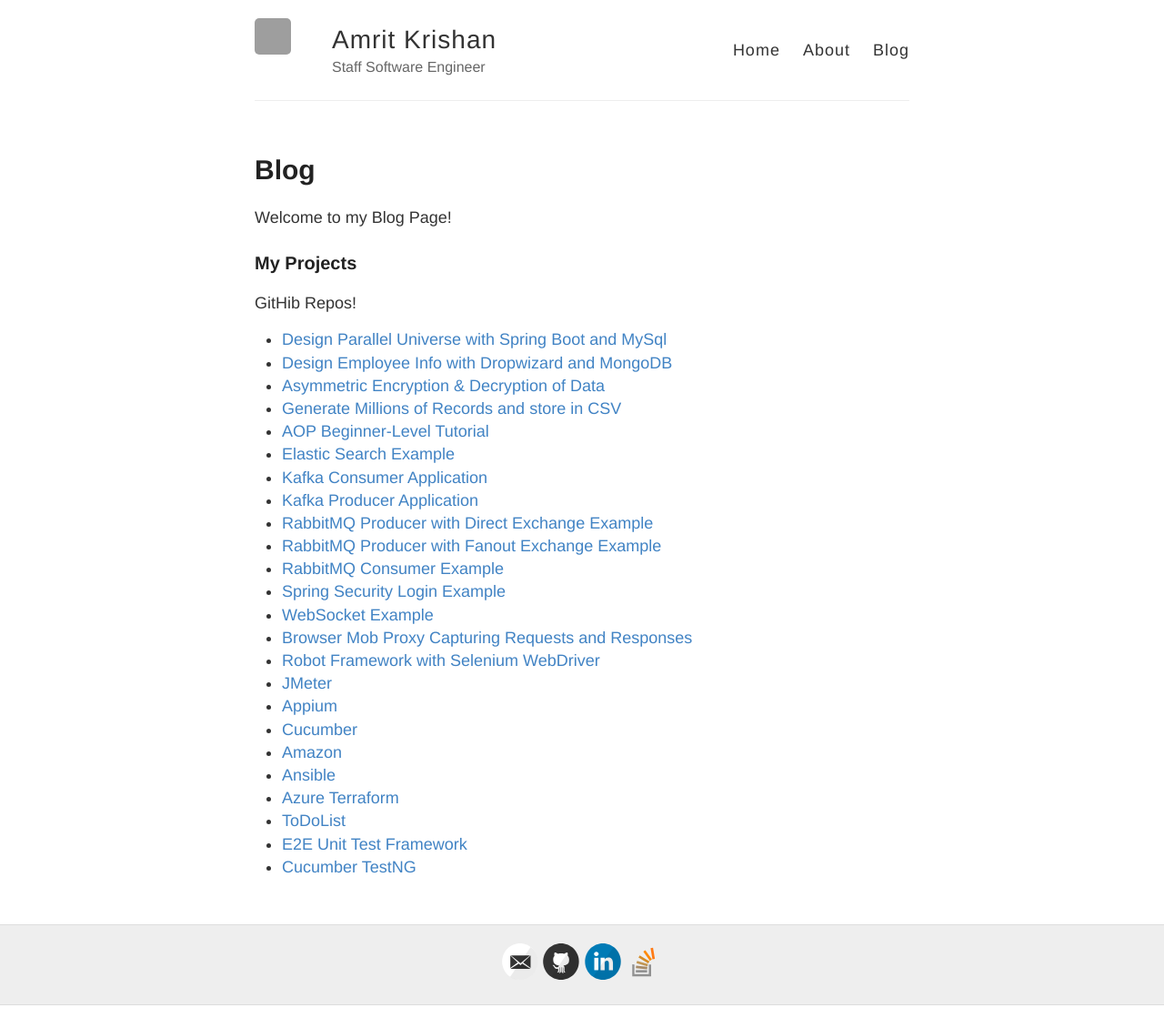
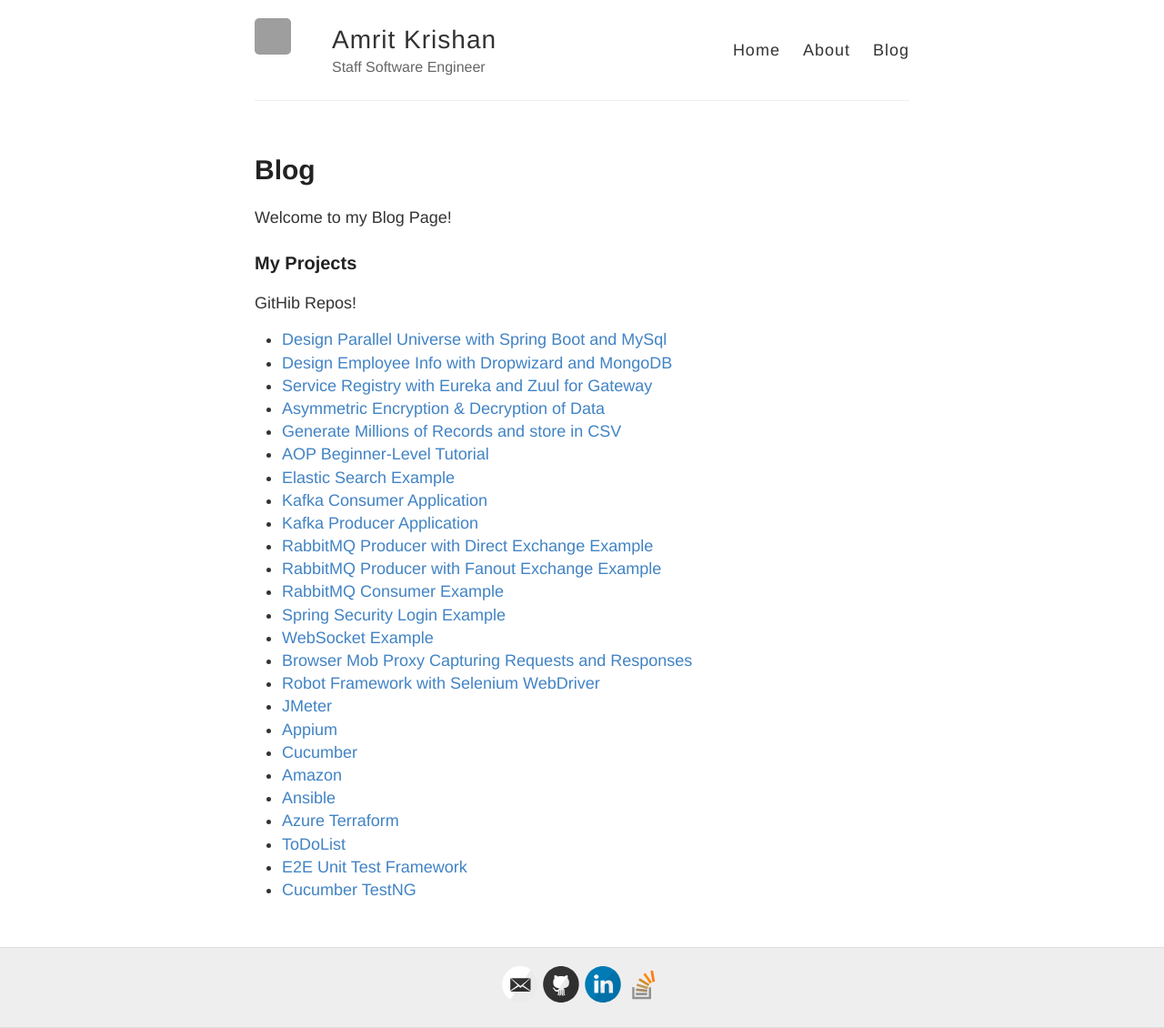
Before and after one commit to amritkrishan/amritkrishan.github.io, a Jekyll site: the page built from blog.md, in a window 1280 px wide. Shown: the whole page at 91% size. Built offline with Jekyll 4.4.1, drawn with Linux system fonts in a browser that asks for light colours; before the commit the page ends 1105 px from its top, so only the background shows below that; grey boxes are pictures that could not be loaded.

Commit message:
Update blog.md

```diff
--- a/blog.md
+++ b/blog.md
@@ -13,6 +13,7 @@ GitHib Repos!
 <ul>
 	<li><a href="https://github.com/amritkrishan/ParallelUniverse">Design Parallel Universe with Spring Boot and MySql</a></li>
 	<li><a href="https://github.com/amritkrishan/DropwizardMongoDB">Design Employee Info with Dropwizard and MongoDB</a></li>
+	<li><a href="https://github.com/amritkrishan/config">Service Registry with Eureka and Zuul for Gateway</a></li>
 	<li><a href="https://github.com/amritkrishan/AESExample">Asymmetric Encryption & Decryption of Data</a></li>
 	<li><a href="https://github.com/amritkrishan/datagen">Generate Millions of Records and store in CSV</a></li>
 	<li><a href="https://github.com/amritkrishan/aspectjexample">AOP Beginner-Level Tutorial</a></li>
```
